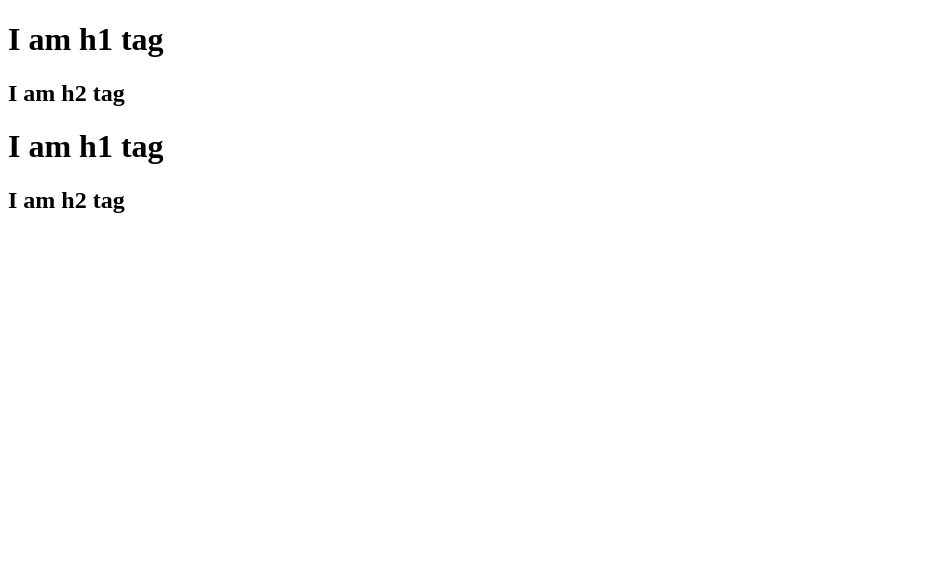
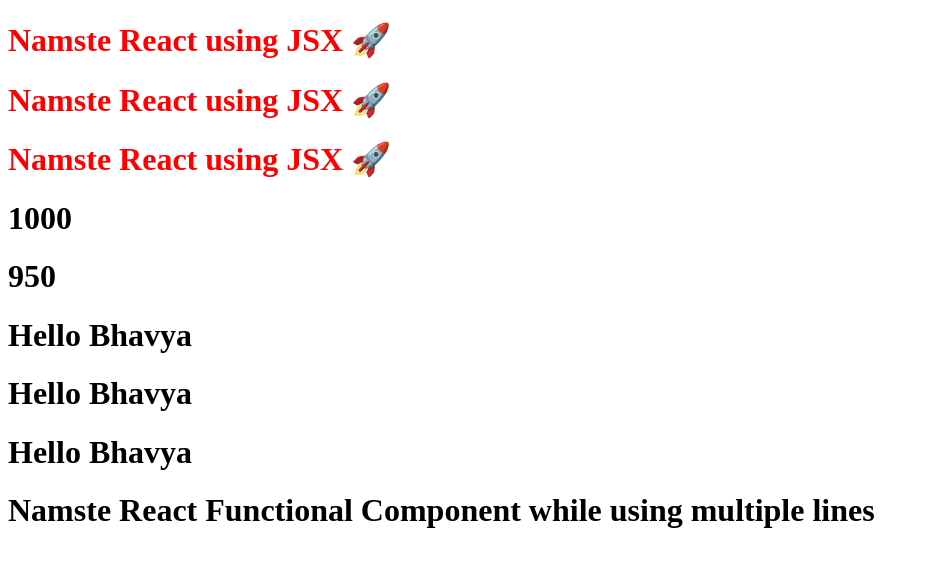
Before and after one commit to bk408/namste-react, a React (Vite) app: page / in a window 1280 px wide. Shown: the top 566 px of the page, without its empty margins (0-929 px from the left). Built offline with nearby package versions, Linux system fonts and the light colour scheme.

Commit message:
episode 3

```diff
--- a/App.js
+++ b/App.js
@@ -3,35 +3,50 @@
 import ReactDOM from "react-dom/client";
 
 
-/* const heading = React.createElement("h1", {id: "head"}, "hello world from React!");
-const root = ReactDOM.createRoot(document.getElementById("root"));
-root.render(heading); */
+// JSX (Transpiled before it reaches the JS engine) - Parcel - Babel
 
-/* <div id="parent">
-    <div id="child1">
-        <h1>I am h1 tag</h1>
-        <h2>I am h2 tag</h2>
-    </div>
-    <div id="child2">
-        <h1>I am h1 tag</h1>
-        <h2>I am h2 tag</h2>
-    </div>
-</div>
- */
+// JSX => Babel transpiled it to => React.createElement => JS object => HTML Element(render)
+
+const Title = () => (<h1 id="head">Namste React using JSX 🚀</h1>)
+const tips = (
+  <h1>Hello Bhavya </h1>
+)
+
+const number = 1000;
+
+// Component composition
+const HeadingComponent2 = () => (
+  <div id="container">
+    <Title />
+    {Title()}
+    <Title></Title>
+    <h1>{number}</h1>
+    <h1>{500 + 450}</h1>
+    {tips}
+    {tips}
+    {tips}
+    <h1 className="head">
+      Namste React Functional Component while using multiple lines{" "}
+    </h1>
+  </div>
+);
 
 
-// Nested structure inside React
+// React Fragment - behave like an empty tag
+const HeadingComponent3 = () => (
+  <>
+    <div id="container">
+      <h1 className="head">
+        example of react fragment
+      </h1>
+    </div>
+    <div>
+      <h1>Helo</h1>
+    </div>
+  </>
+);
 
-const parent = React.createElement("div", { id: "parent" }, [
-  React.createElement("div", { id: "child 1" }, [
-    React.createElement("h1", {}, "I am h1 tag"),
-    React.createElement("h2", {}, "I am h2 tag"),
-  ]),
-  React.createElement("div", { id: "child 2" }, [
-    React.createElement("h1", {}, "I am h1 tag"),
-    React.createElement("h2", {}, "I am h2 tag"),
-  ]),
-]);
 
-const root = ReactDOM.createRoot(document.getElementById("root"));
-root.render(parent);
+const root = ReactDOM.createRoot(document.getElementById("root"))
+
+root.render(<HeadingComponent2 />)
--- a/package.json
+++ b/package.json
@@ -3,6 +3,8 @@
   "version": "1.0.0",
   "description": "This is Namste React by Bhavya Khatri",
   "scripts": {
+    "start": "parcel index.html",
+    "build": "parcel build index.html",
     "test": "jest"
   },
   "repository": {
```
